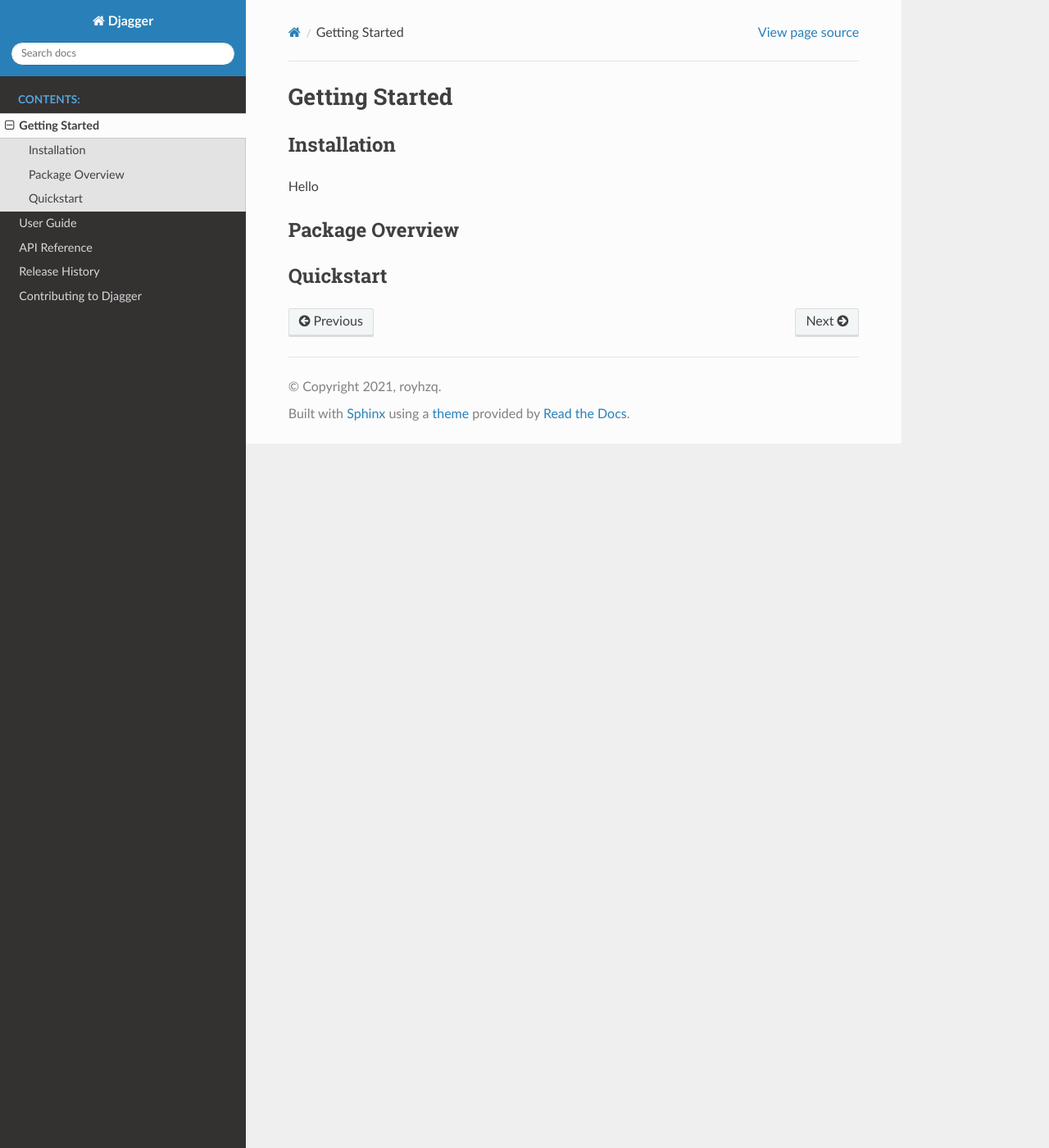
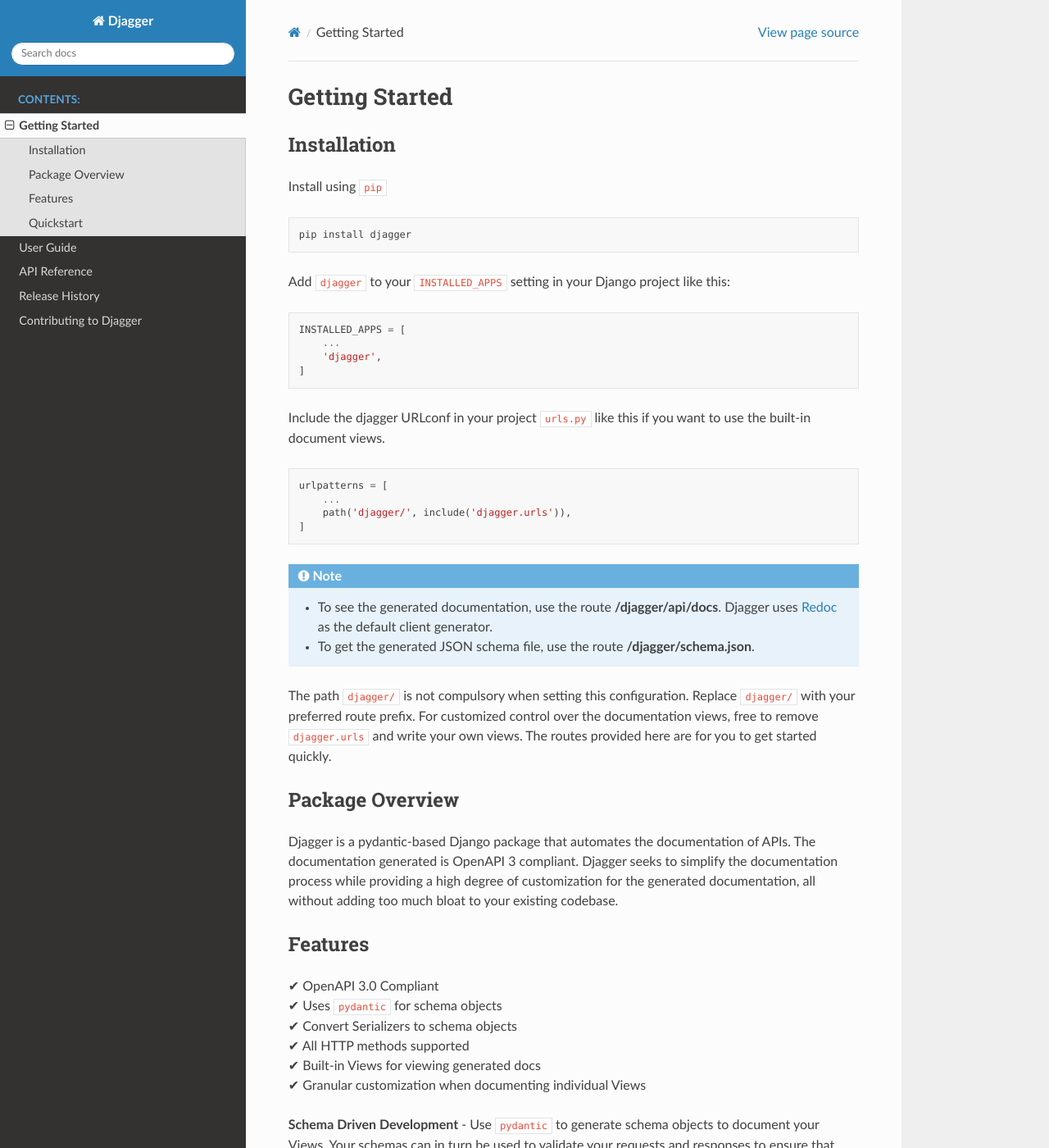
Before and after one commit to royhzq/djagger, a Sphinx documentation site: the page built from docs/source/getting_started.rst, in a window 1280 px wide and 1400 px high. Shown: the whole window at 82% size. Built offline with Sphinx 7.4.7 and the Read the Docs theme 2.0.0, drawn with Linux system fonts in a browser that asks for light colours; some of the changed text lies outside the part shown.

Commit message:
WIP: Creating docs for OpenAPI 3

```diff
--- a/docs/source/getting_started.rst
+++ b/docs/source/getting_started.rst
@@ -3,10 +3,61 @@
 
 Installation
 ------------
-Hello
+
+Install using ``pip``
+
+.. code:: bash
+
+    pip install djagger
+
+Add ``djagger`` to your ``INSTALLED_APPS`` setting in your Django project like this:
+
+.. code:: python
+
+    INSTALLED_APPS = [
+        ...
+        'djagger',
+    ]
+
+
+Include the djagger URLconf in your project ``urls.py`` like this if you want to use the built-in document views.
+
+.. code:: python
+
+    urlpatterns = [
+        ...
+        path('djagger/', include('djagger.urls')),
+    ]
+
+.. NOTE::
+   * To see the generated documentation, use the route **/djagger/api/docs**. Djagger uses `Redoc <https://github.com/Redocly/redoc>`_ as the default client generator.
+   * To get the generated JSON schema file, use the route **/djagger/schema.json**.
+
+
+The path ``djagger/`` is not compulsory when setting this configuration. Replace ``djagger/`` with your preferred route prefix. For customized control over the documentation views, free to remove ``djagger.urls`` and write your own views. The routes provided here are for you to get started quickly.
+
 
 Package Overview
 ----------------
 
+Djagger is a pydantic-based Django package that automates the documentation of APIs. The documentation generated is OpenAPI 3 compliant. Djagger seeks to simplify the documentation process while providing a high degree of customization for the generated documentation, all without adding too much bloat to your existing codebase.
+
+Features
+--------
+
+| ✔ OpenAPI 3.0 Compliant
+| ✔ Uses ``pydantic`` for schema objects
+| ✔ Convert Serializers to schema objects
+| ✔ All HTTP methods supported
+| ✔ Built-in Views for viewing generated docs
+| ✔ Granular customization when documenting individual Views
+
+
+**Schema Driven Development** - Use ``pydantic`` to generate schema objects to document your Views. Your schemas can in turn be used to validate your requests and responses to ensure that they are consistent with your documentation.
+
+
+
+
+
 Quickstart
 ----------
--- a/docs/source/user_guide.rst
+++ b/docs/source/user_guide.rst
@@ -3,7 +3,7 @@
 
 
 Documenting APIs
----------------
+----------------
 
 Request Parameters
 ~~~~~~~~~~~~~~~~~~
```
Also changed, not shown: docs/source/index.rst (+0 -44 lines), 1 other file.
